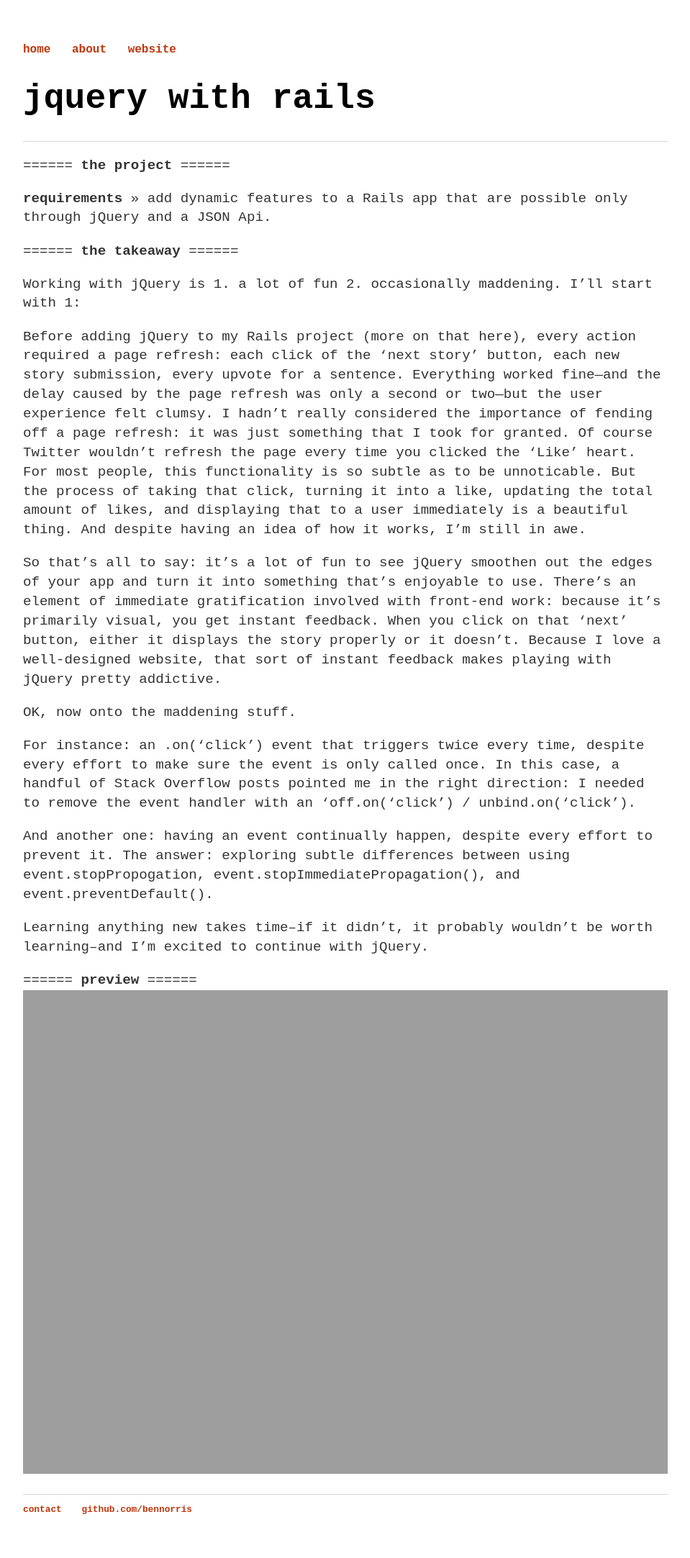
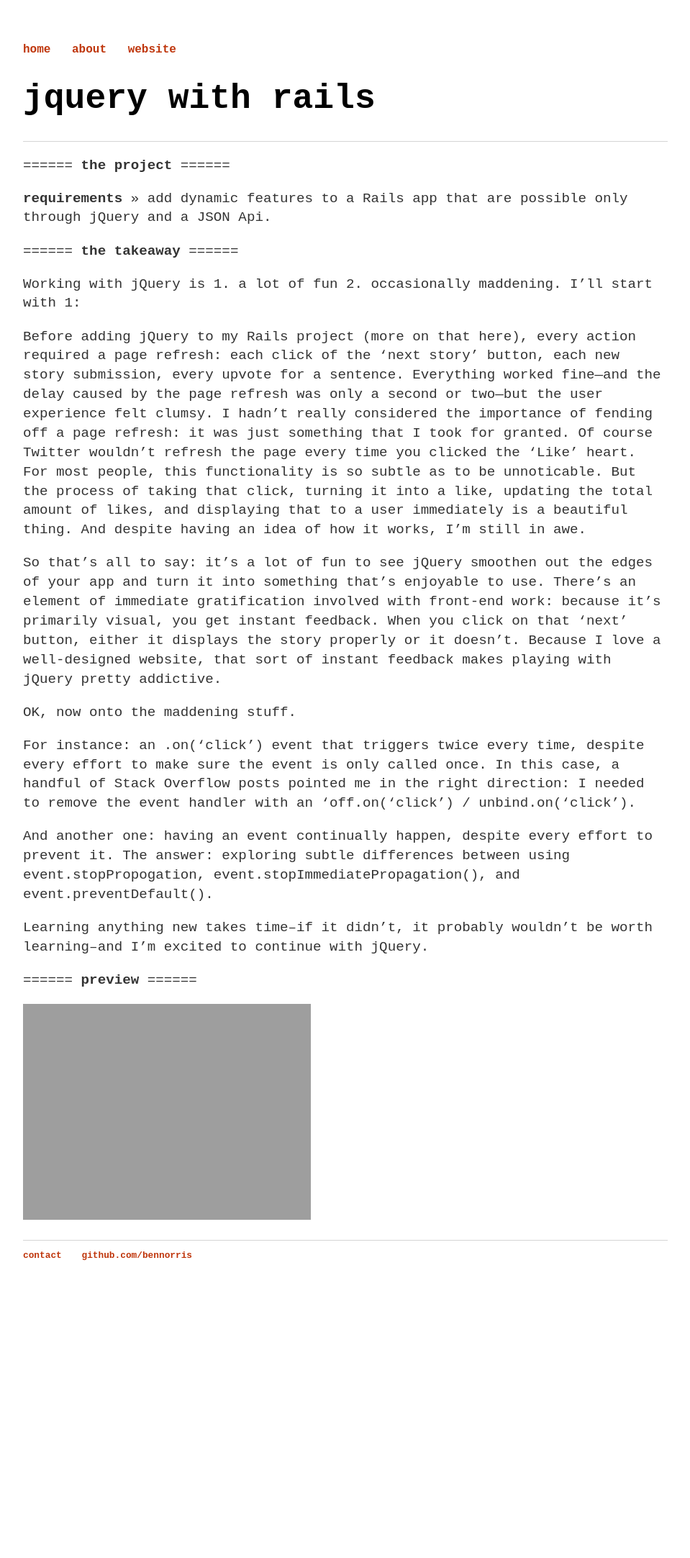
Before and after one commit to bennorris/blog, a Jekyll site: the page built from _posts/2016-12-03-jquery-and-rails.md, in a window 1280 px wide. Shown: the whole page at 72% size, without its empty margins (160-1119 px from the left). Built offline with Jekyll 4.4.1, drawn with Linux system fonts in a browser that asks for light colours; after the commit the page ends 1812 px from its top, so only the background shows below that.

Commit message:
styling on img

```diff
--- a/_posts/2016-12-03-jquery-and-rails.md
+++ b/_posts/2016-12-03-jquery-and-rails.md
@@ -30,4 +30,5 @@ Learning anything new takes time--if it didn't, it probably wouldn't be worth le
 ======
 **preview**
 ======
-<img src="https://bennorris.github.io/blog/assets/storyline-jquery.gif" style="height: 100%; width: 100%; object-fit: contain" alt="storyline"/>
+
+<img src="https://bennorris.github.io/blog/assets/storyline-jquery.gif" alt="storyline"/>
```
